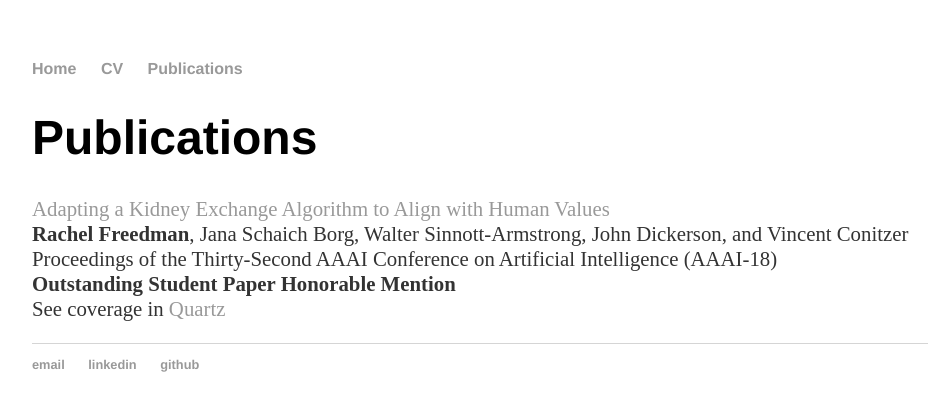
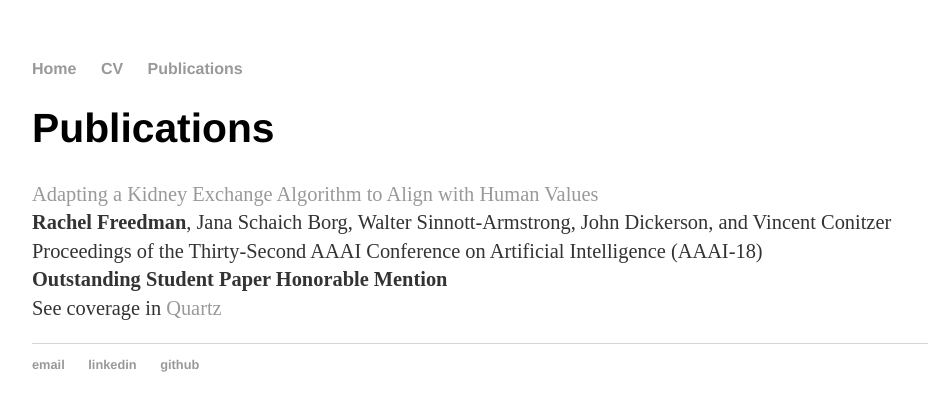
Before and after one commit to RachelFreedman/rachelfreedman.github.io, a Jekyll site: the page built from publications/index.html, in a window 1280 px wide. Shown: the top 411 px of the page, without its empty margins (160-1100 px from the left). Built offline with Jekyll 4.4.1, drawn with Linux system fonts in a browser that asks for light colours.

```diff
--- a/css/main.css
+++ b/css/main.css
@@ -24,8 +24,8 @@
     font-family:'Helvetica', 'Arial', 'Sans-Serif';
 }
 p {
-    font-size: 1.3em;
-    line-height: 1.2em;
+    font-size: 1.5em;
+    line-height: 1.4em;
     color: #333;
 }
 footer {
@@ -41,3 +41,7 @@
 ul.posts li {
     list-style: none;
 }
+
+.blurb-small-font {
+font-size: 85%;
+}
```
